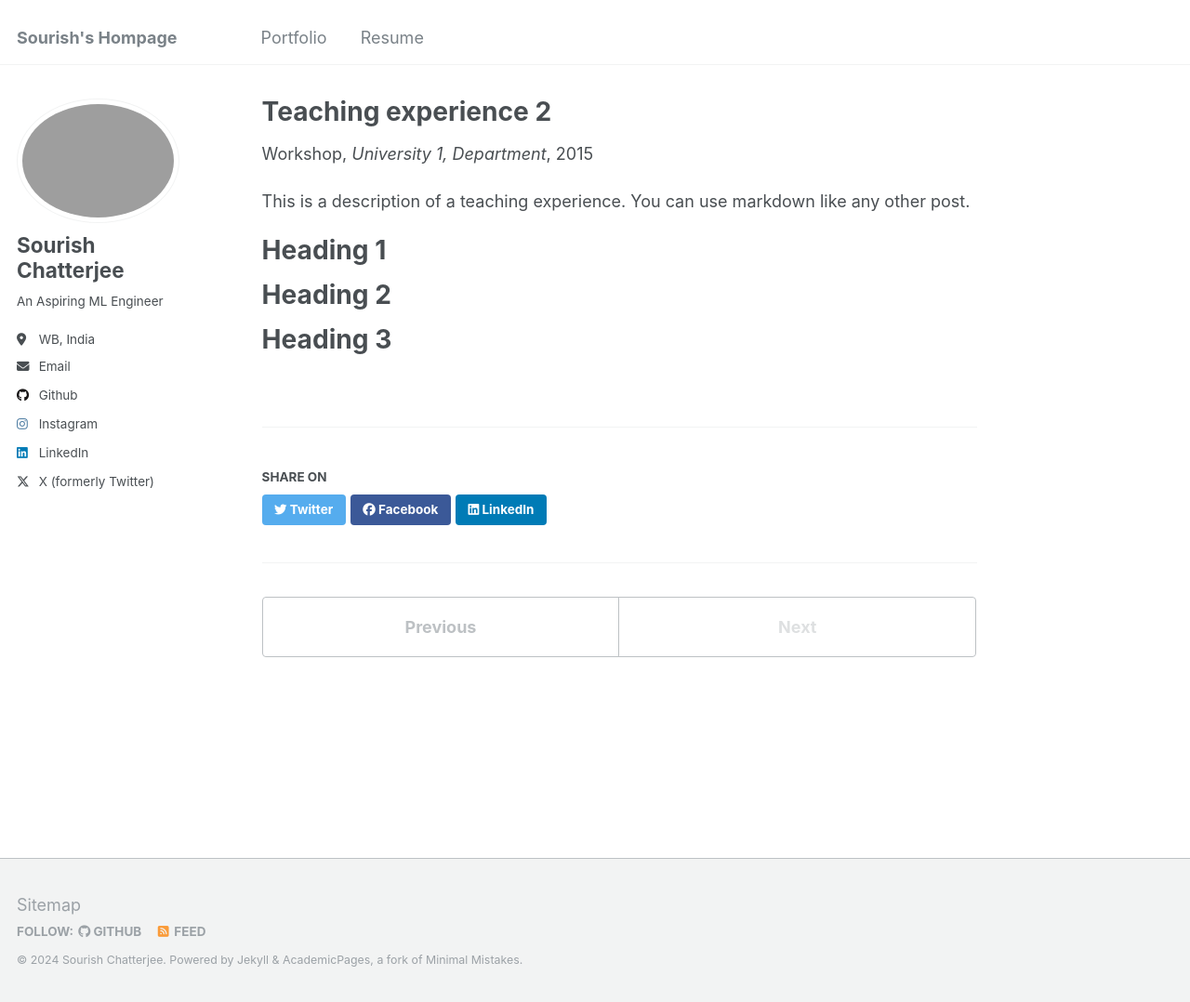
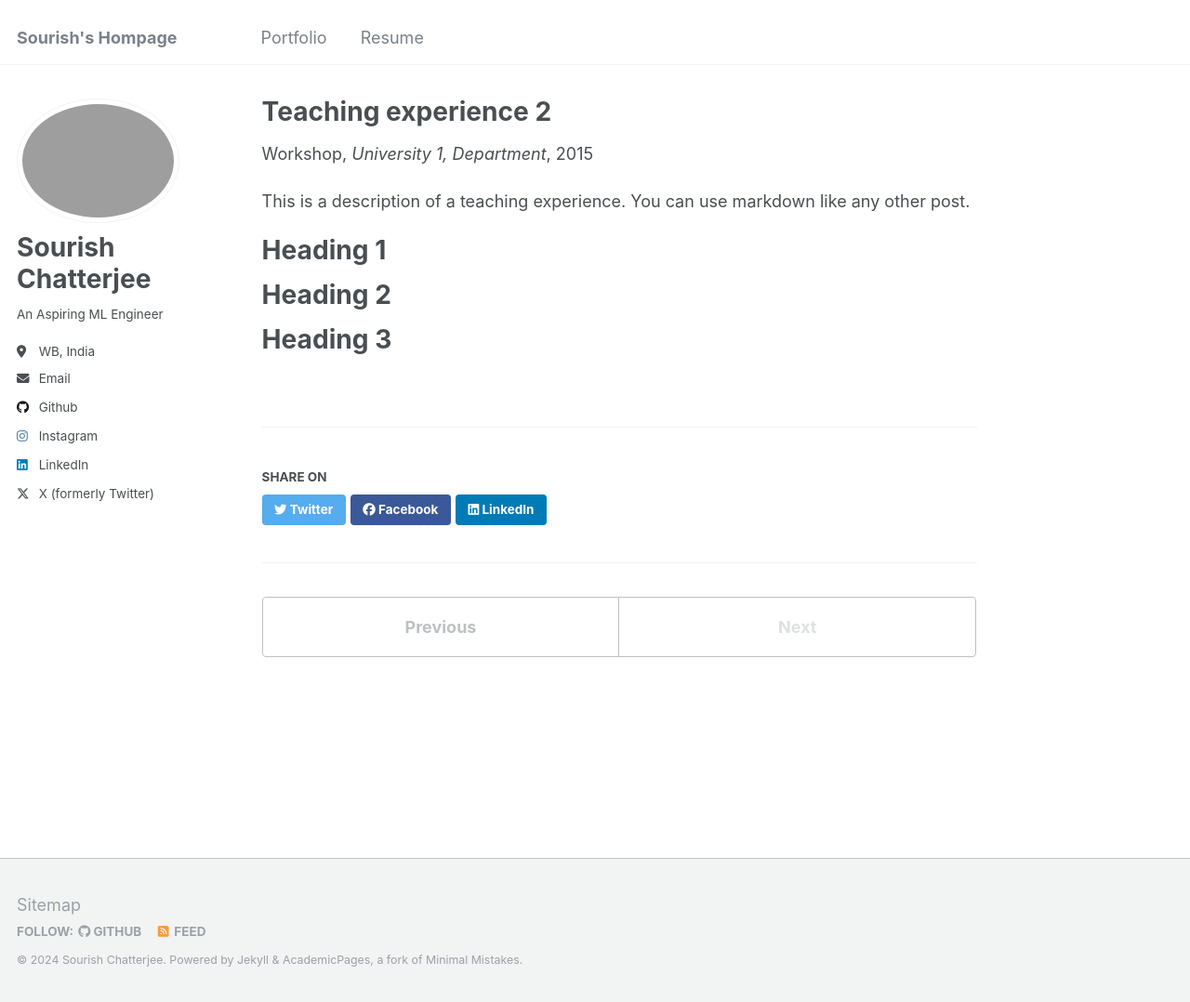
Before and after one commit to Nexalyze/Nexalyze.github.io, a Jekyll site: the page built from _teaching/2015-spring-teaching-2.md, in a window 1280 px wide and 1078 px high. Shown: the whole window at 93% size. Built offline with Jekyll 4.4.1, drawn with Linux system fonts in a browser that asks for light colours.

Commit message:
Increased Title Size

```diff
--- a/_includes/sidebar.html
+++ b/_includes/sidebar.html
@@ -14,7 +14,7 @@
         {% endif %}
         alt="{% if s.image_alt %}{{ s.image_alt }}{% endif %}">
       {% endif %}
-      {% if s.title %}<h4>{{ s.title }}</h4>{% endif %}
+      {% if s.title %}<h3>{{ s.title }}</h3>{% endif %}
       {% if s.text %}{{ s.text | markdownify }}{% endif %}
     {% endfor %}
     {% if page.sidebar.nav %}
--- a/_sass/_sidebar.scss
+++ b/_sass/_sidebar.scss
@@ -42,7 +42,7 @@
   }
 
   h3, h4 {
-    font-size: $type-size-4;
+    font-size: $type-size-3;
   }
 
   p, li {
@@ -125,7 +125,7 @@
 }
 .sidebar .author__name {
   font-family: $sans-serif;
-  font-size: $type-size-4;
+  font-size: $type-size-3;
 }
 
 .sidebar .author__desktop {
```
